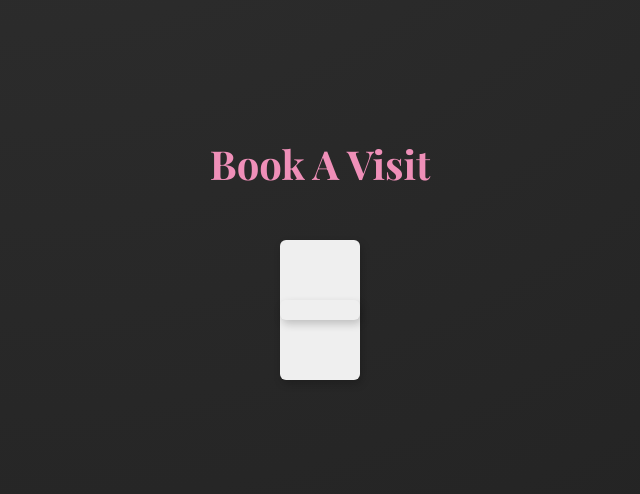
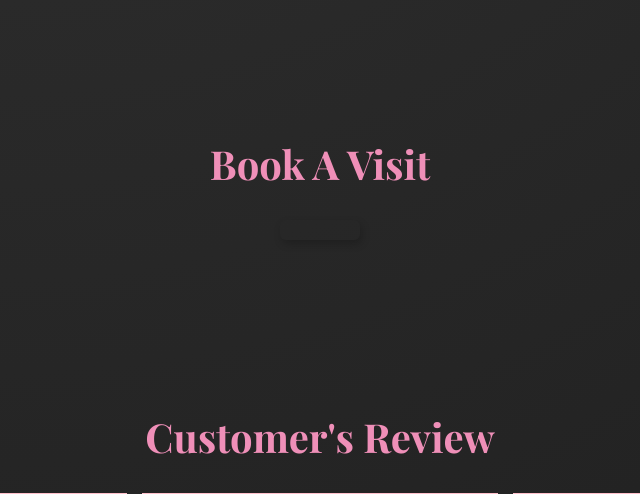
Before and after one commit to Edmondakwasi/Hair_dressing_saloon, a PHP site: page / in a window 1280 px wide. Shown: the part 5318-5812 px from the top of the page, without its empty margins (320-960 px from the left). Run offline with PHP 8.4, Linux system fonts and the light colour scheme; some libraries are stand-ins or nearby versions; some web fonts are replaced.

Commit message:
gave a margin to the button

```diff
--- a/index.html
+++ b/index.html
@@ -198,8 +198,6 @@
 <section class="visit" id="visit">
 
     <h1 class="heading"> book a visit </h1>
-
-    <button type="button" class="btn">
     <stripe-buy-button class="btn"
      buy-button-id="buy_btn_1QFZmeP1ZRhvmIMfcLMFIFA6"
      publishable-key="pk_live_51Q3MhuP1ZRhvmIMftIE2hkeZYQfSMJCiMVs0gn2TOFD9tBWnHv6qacwhr4I4R93bYu94qzupCi5WMB2LvFQMROjG00rs22x0qt"
--- a/styles/style.css
+++ b/styles/style.css
@@ -87,7 +87,7 @@ section{
 
 .btn{
     display: block;
-    margin: 50px auto;
+    margin: 30px auto;
     padding-top: 1rem;
     padding-bottom: 1rem;
     width: 8rem;
@@ -103,8 +103,6 @@ button:hover{
     background: var(--text-pink);
     color: var(--black);
 }
-
-
 
 #privacy {
     text-align: center;
```
